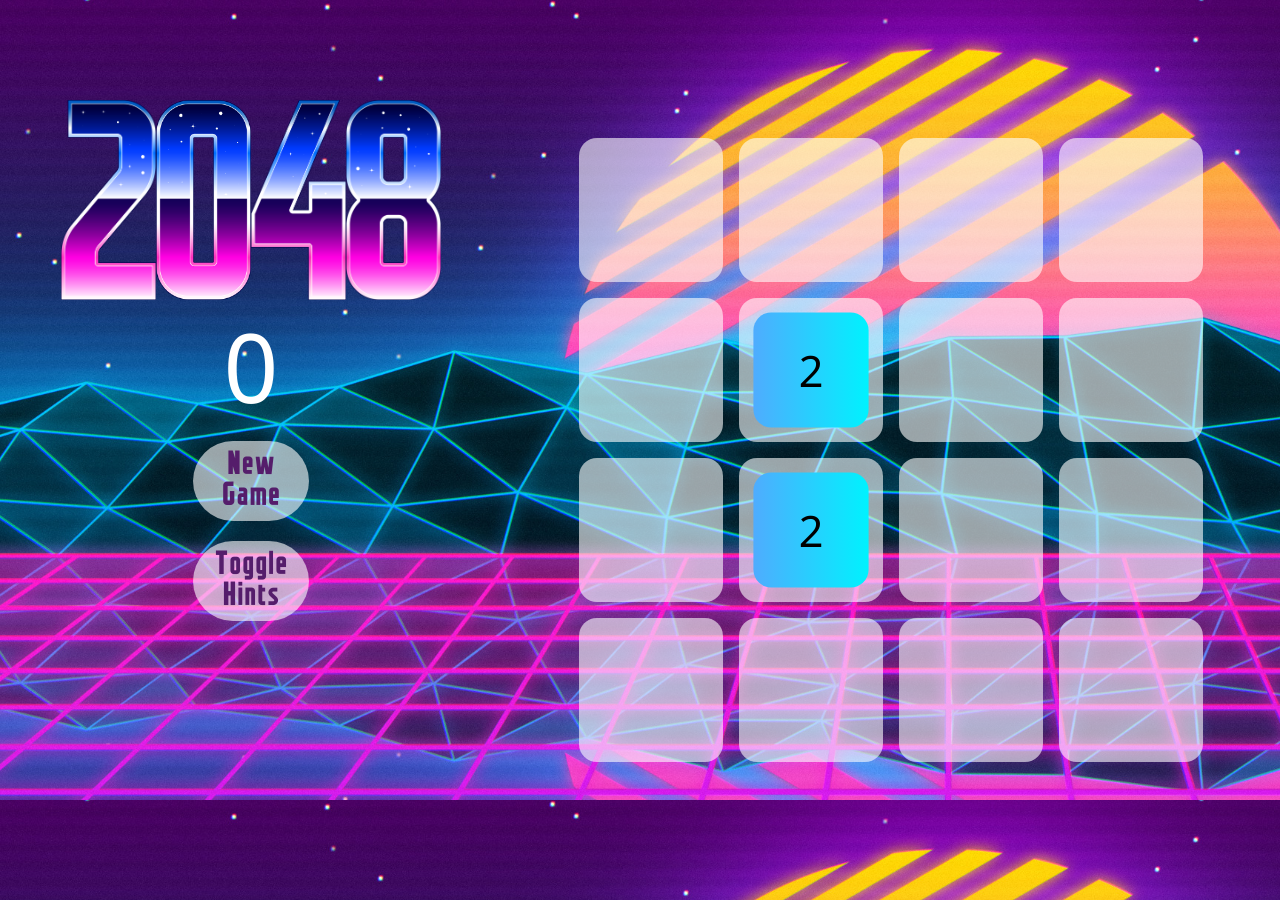
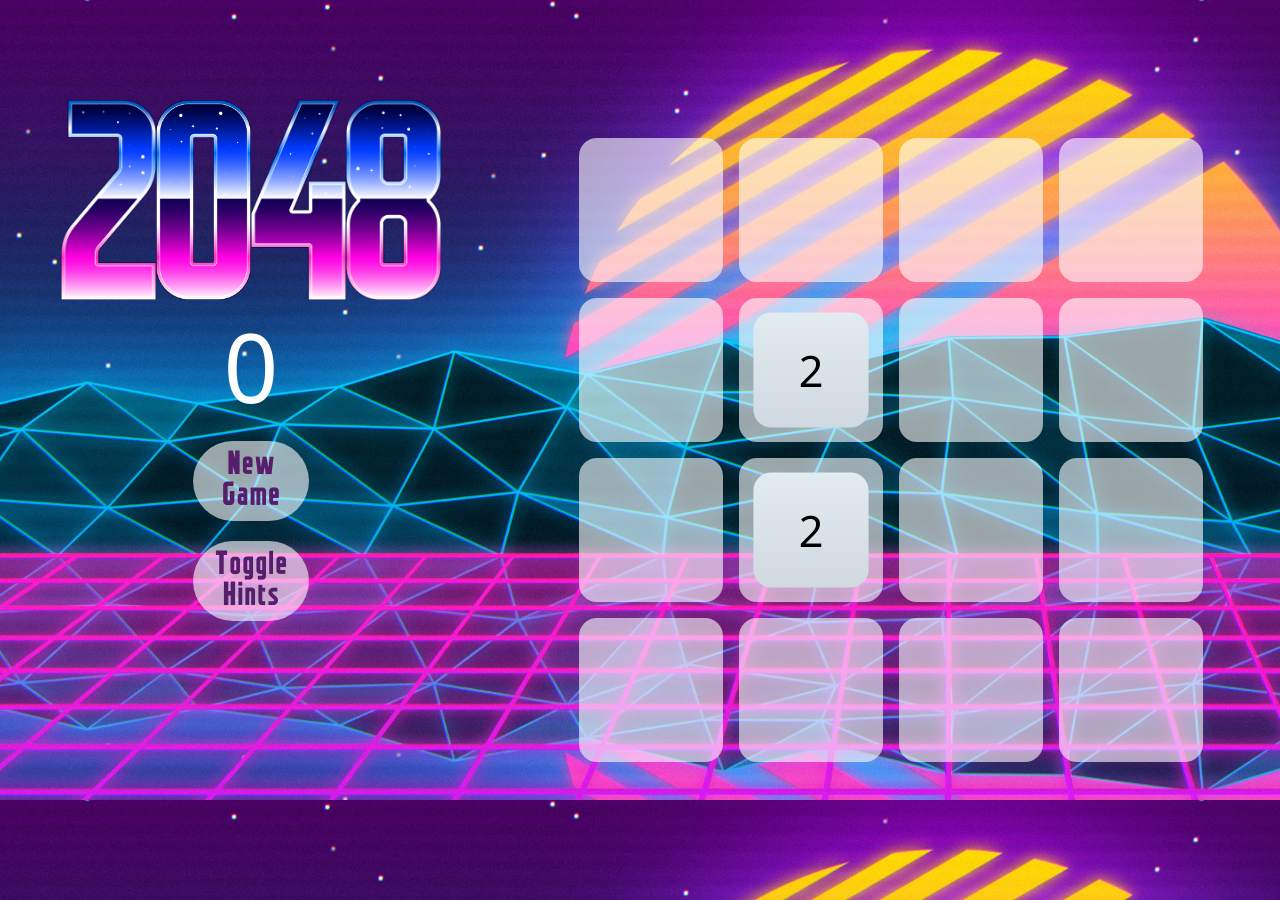
Before and after one commit to robmccollough/2048-vaporwave, a website with bundled scripts: page index.html in a window 1280 px wide. Built offline with nearby package versions, Linux system fonts and the light colour scheme.

Commit message:
different colors

```diff
--- /dev/null
+++ b/background_map.js
@@ -0,0 +1,16 @@
+const background_map = {
+	0: "",
+	4: "linear-gradient(120deg, #84fab0 0%, #8fd3f4 100%)",
+	2: "linear-gradient(to top, #cfd9df 0%, #e2ebf0 100%)",
+	8: "linear-gradient(to top, #4481eb 0%, #04befe 100%)",
+	16: "linear-gradient(to right, #ed6ea0 0%, #ec8c69 100%)",
+	32: "linear-gradient(to top, #0fd850 0%, #f9f047 100%)",
+	64: "linear-gradient(to top, #c471f5 0%, #fa71cd 100%)",
+	128: "linear-gradient(to top, #0250c5 0%, #d43f8d 100%)",
+	256: "linear-gradient(to top, #00c6fb 0%, #005bea 100%)",
+	512: "linear-gradient(to top, #fcc5e4 0%, #fda34b 15%, #ff7882 35%, #c8699e 52%, #7046aa 71%, #0c1db8 87%, #020f75 100%)",
+	1024: "linear-gradient(to right, #f83600 0%, #f9d423 100%)",
+	2048: "linear-gradient(-225deg, #A445B2 0%, #D41872 52%, #FF0066 100%)"
+};
+
+export default background_map;
--- a/index.js
+++ b/index.js
@@ -1,4 +1,5 @@
 import Game from "./engine/game.js";
+import background_map from "./background_map.js";
 
 const game = new Game(4, animate);
 game.onMove(renderBoard);
@@ -100,11 +101,15 @@ function renderBoard(gamestate) {
 	let tiles = gamestate.board
 		.map(
 			//inner tile
-			tile =>
-				$("<div/>", {
+			tile => {
+				console.log(background_map[tile]);
+				return $("<div/>", {
 					class: `tile-inner ${tile !== 0 ? "" : "tile-empty"}`,
 					html: tile
-				})
+				}).css({
+					background: background_map[tile]
+				});
+			}
 		)
 		.map(
 			//outer tile
--- a/index.scss
+++ b/index.scss
@@ -103,7 +103,6 @@ button {
 	align-items: center;
 	justify-content: center;
 	font-family: "Segoe UI", Tahoma, Geneva, Verdana, sans-serif;
-	background-image: linear-gradient(to right, #4facfe 0%, #00f2fe 100%);
 	border-radius: 20px;
 	width: 80%;
 	height: 80%;
```
Also changed, not shown: index.css, 1 other file.
